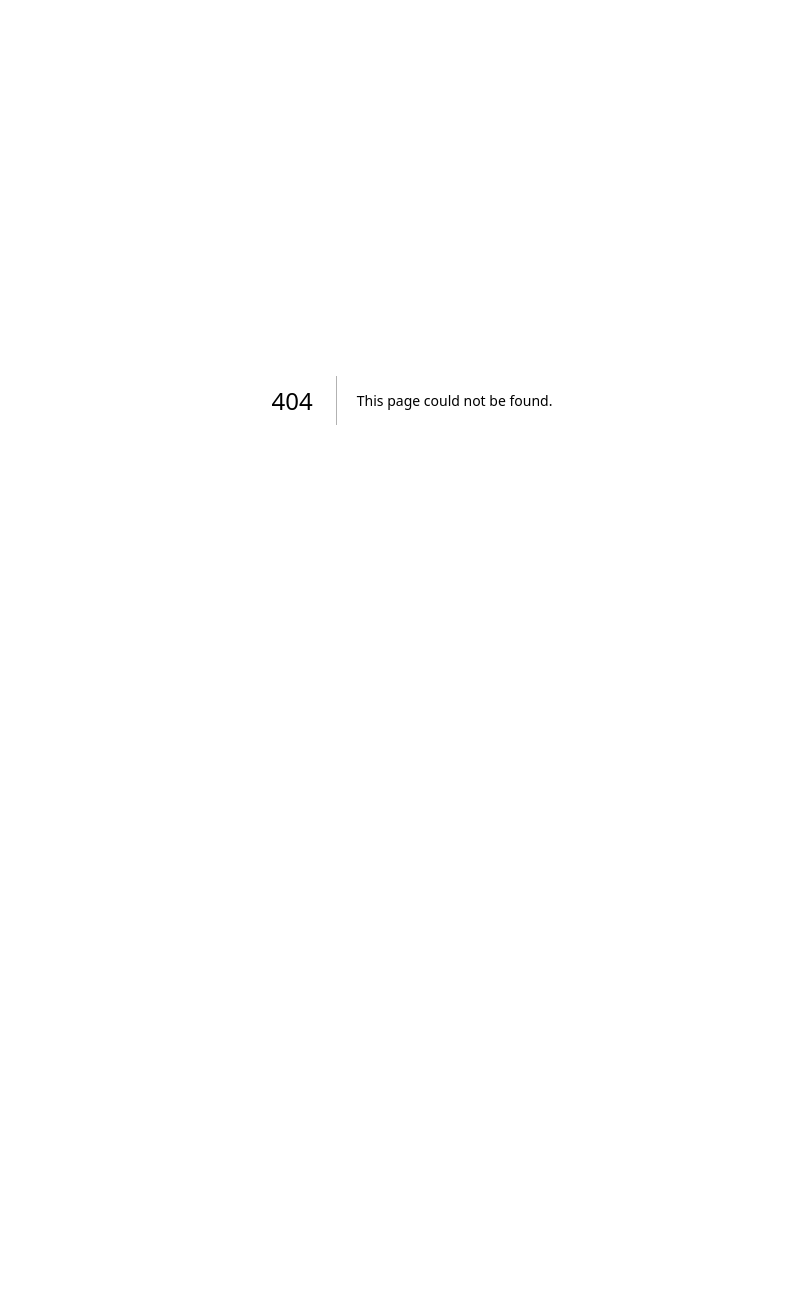
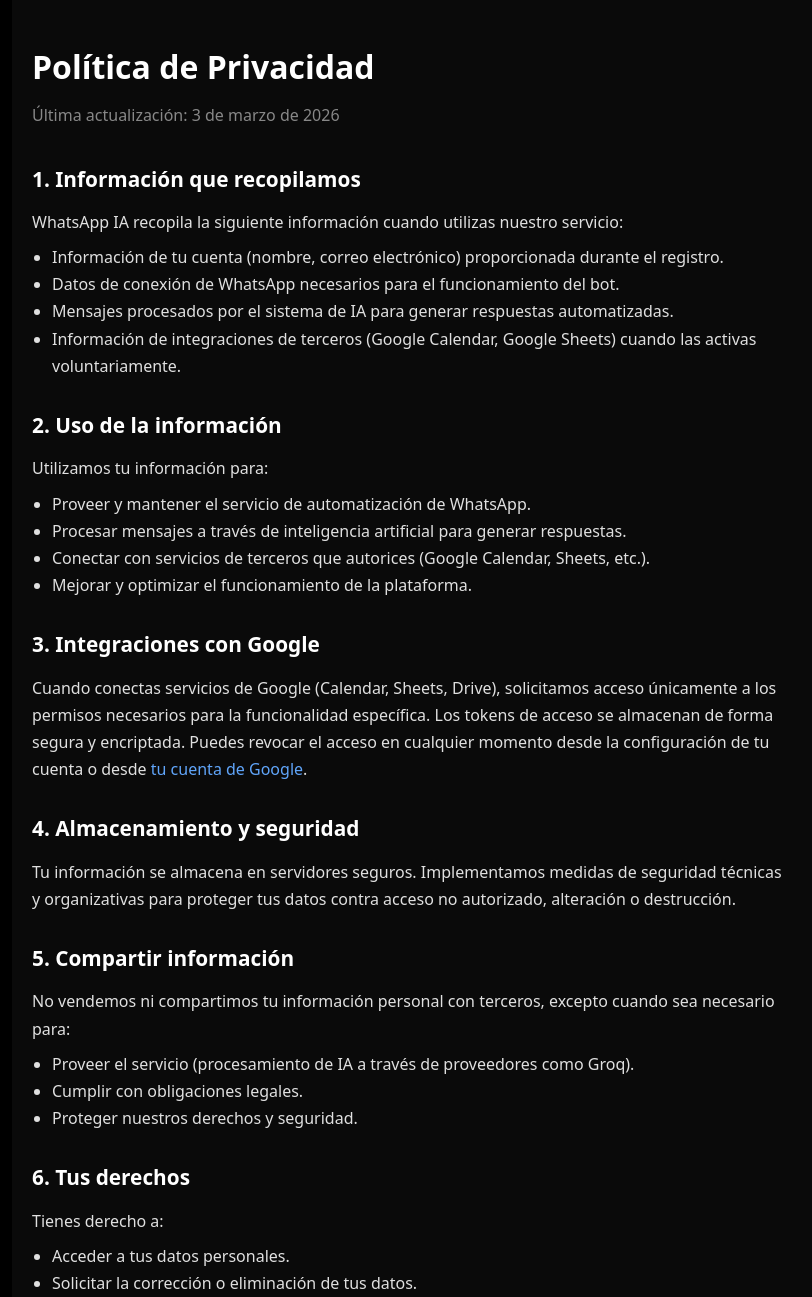
Before and after one commit to camilo-Anthony/WhatsAppIA, a Next.js app: page /privacy in a window 1280 px wide. Before the commit this address had no page. Shown: the top 1297 px of the page, without its empty margins (228-1040 px from the left). Before the commit the page ends 800 px from the top, so only its background shows below. Built offline with nearby package versions, Linux system fonts and the light colour scheme.

Commit message:
feat: add privacy policy page for Google OAuth verification

```diff
--- /dev/null
+++ b/src/app/privacy/page.tsx
@@ -0,0 +1,107 @@
+import type { Metadata } from "next";
+
+export const metadata: Metadata = {
+  title: "Política de Privacidad - WhatsApp IA",
+  description: "Política de privacidad de WhatsApp IA. Conoce cómo recopilamos, usamos y protegemos tu información.",
+};
+
+export default function PrivacyPolicyPage() {
+  return (
+    <main style={{
+      maxWidth: "800px",
+      margin: "0 auto",
+      padding: "40px 20px",
+      fontFamily: "system-ui, -apple-system, sans-serif",
+      color: "#e0e0e0",
+      backgroundColor: "#0a0a0a",
+      minHeight: "100vh",
+      lineHeight: 1.7,
+    }}>
+      <h1 style={{ fontSize: "2rem", marginBottom: "8px", color: "#fff" }}>
+        Política de Privacidad
+      </h1>
+      <p style={{ color: "#888", marginBottom: "32px" }}>
+        Última actualización: {new Date().toLocaleDateString("es-ES", { year: "numeric", month: "long", day: "numeric" })}
+      </p>
+
+      <section style={{ marginBottom: "28px" }}>
+        <h2 style={{ fontSize: "1.3rem", color: "#fff", marginBottom: "12px" }}>1. Información que recopilamos</h2>
+        <p>
+          WhatsApp IA recopila la siguiente información cuando utilizas nuestro servicio:
+        </p>
+        <ul style={{ paddingLeft: "20px", marginTop: "8px" }}>
+          <li>Información de tu cuenta (nombre, correo electrónico) proporcionada durante el registro.</li>
+          <li>Datos de conexión de WhatsApp necesarios para el funcionamiento del bot.</li>
+          <li>Mensajes procesados por el sistema de IA para generar respuestas automatizadas.</li>
+          <li>Información de integraciones de terceros (Google Calendar, Google Sheets) cuando las activas voluntariamente.</li>
+        </ul>
+      </section>
+
+      <section style={{ marginBottom: "28px" }}>
+        <h2 style={{ fontSize: "1.3rem", color: "#fff", marginBottom: "12px" }}>2. Uso de la información</h2>
+        <p>Utilizamos tu información para:</p>
+        <ul style={{ paddingLeft: "20px", marginTop: "8px" }}>
+          <li>Proveer y mantener el servicio de automatización de WhatsApp.</li>
+          <li>Procesar mensajes a través de inteligencia artificial para generar respuestas.</li>
+          <li>Conectar con servicios de terceros que autorices (Google Calendar, Sheets, etc.).</li>
+          <li>Mejorar y optimizar el funcionamiento de la plataforma.</li>
+        </ul>
+      </section>
+
+      <section style={{ marginBottom: "28px" }}>
+        <h2 style={{ fontSize: "1.3rem", color: "#fff", marginBottom: "12px" }}>3. Integraciones con Google</h2>
+        <p>
+          Cuando conectas servicios de Google (Calendar, Sheets, Drive), solicitamos acceso únicamente a los
+          permisos necesarios para la funcionalidad específica. Los tokens de acceso se almacenan de forma
+          segura y encriptada. Puedes revocar el acceso en cualquier momento desde la configuración de tu cuenta
+          o desde{" "}
+          <a href="https://myaccount.google.com/permissions" style={{ color: "#60a5fa" }} target="_blank" rel="noopener noreferrer">
+            tu cuenta de Google
+          </a>.
+        </p>
+      </section>
+
+      <section style={{ marginBottom: "28px" }}>
+        <h2 style={{ fontSize: "1.3rem", color: "#fff", marginBottom: "12px" }}>4. Almacenamiento y seguridad</h2>
+        <p>
+          Tu información se almacena en servidores seguros. Implementamos medidas de seguridad técnicas y
+          organizativas para proteger tus datos contra acceso no autorizado, alteración o destrucción.
+        </p>
+      </section>
+
+      <section style={{ marginBottom: "28px" }}>
+        <h2 style={{ fontSize: "1.3rem", color: "#fff", marginBottom: "12px" }}>5. Compartir información</h2>
+        <p>
+          No vendemos ni compartimos tu información personal con terceros, excepto cuando sea necesario para:
+        </p>
+        <ul style={{ paddingLeft: "20px", marginTop: "8px" }}>
+          <li>Proveer el servicio (procesamiento de IA a través de proveedores como Groq).</li>
+          <li>Cumplir con obligaciones legales.</li>
+          <li>Proteger nuestros derechos y seguridad.</li>
+        </ul>
+      </section>
+
+      <section style={{ marginBottom: "28px" }}>
+        <h2 style={{ fontSize: "1.3rem", color: "#fff", marginBottom: "12px" }}>6. Tus derechos</h2>
+        <p>Tienes derecho a:</p>
+        <ul style={{ paddingLeft: "20px", marginTop: "8px" }}>
+          <li>Acceder a tus datos personales.</li>
+          <li>Solicitar la corrección o eliminación de tus datos.</li>
+          <li>Revocar el acceso a integraciones de terceros en cualquier momento.</li>
+          <li>Eliminar tu cuenta y todos los datos asociados.</li>
+        </ul>
+      </section>
+
+      <section style={{ marginBottom: "28px" }}>
+        <h2 style={{ fontSize: "1.3rem", color: "#fff", marginBottom: "12px" }}>7. Contacto</h2>
+        <p>
+          Si tienes preguntas sobre esta política de privacidad, puedes contactarnos a través de la plataforma.
+        </p>
+      </section>
+
+      <div style={{ marginTop: "40px", paddingTop: "20px", borderTop: "1px solid #333", textAlign: "center" }}>
+        <a href="/" style={{ color: "#60a5fa", textDecoration: "none" }}>← Volver al inicio</a>
+      </div>
+    </main>
+  );
+}
```
